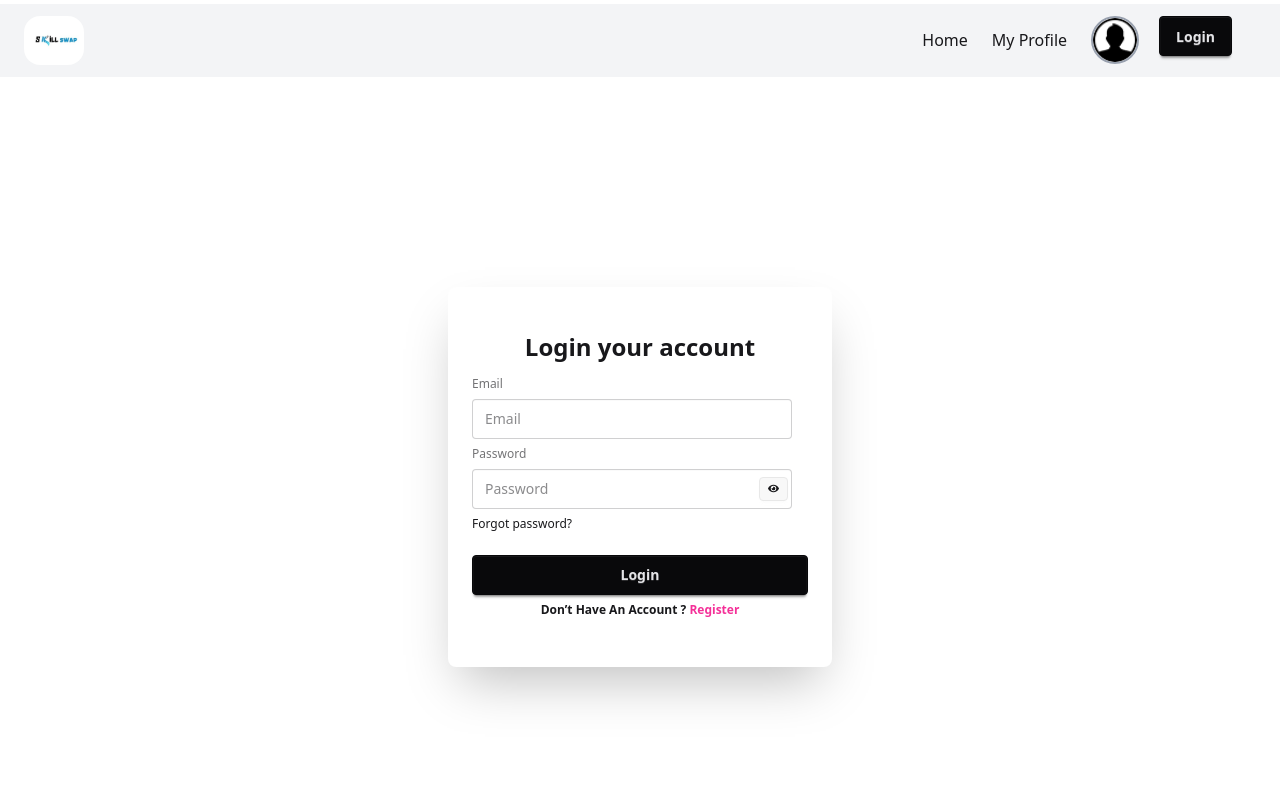
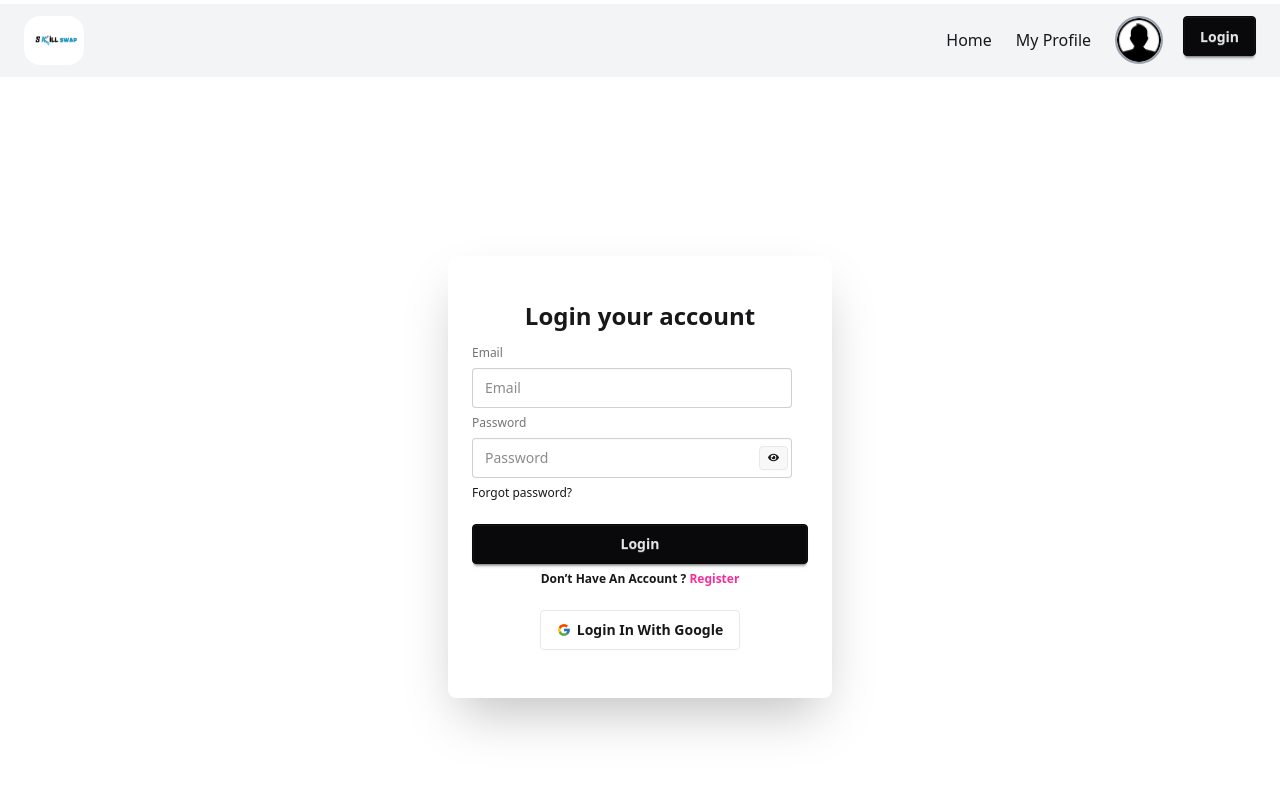
Before and after one commit to Istheaksayem/local-skill-project, a React (Vite) app: page /auth/login in a window 1280 px wide. Shown: the top 800 px of the page. Built offline with nearby package versions, Linux system fonts and the light colour scheme; no server answers.

Commit message:
added Sign In Google and complete Project

```diff
--- a/package.json
+++ b/package.json
@@ -11,9 +11,11 @@
   },
   "dependencies": {
     "@tailwindcss/vite": "^4.1.15",
+    "animate.css": "^4.1.1",
     "firebase": "^12.4.0",
     "react": "^19.1.1",
     "react-dom": "^19.1.1",
+    "react-hot-toast": "^2.6.0",
     "react-icons": "^5.5.0",
     "react-router": "^7.9.4",
     "react-toastify": "^11.0.5",
--- a/src/Pages/Home.jsx
+++ b/src/Pages/Home.jsx
@@ -16,7 +16,7 @@ const Home = () => {
     }, [])
     return (
         <div>
-            <h2 className='text-3xl font-bold text-center mt'>Popular Skills</h2>
+            <h2 className='text-3xl font-bold text-center mt animate__animated animate__lightSpeedInRight'>Popular Skills</h2>
             <div className='grid md:grid-cols-3 gap-6'>
                 {skills.map((skill) => (
                     <SkillCard key={skill.skillId} skill={skill} />
--- a/src/Pages/Login.jsx
+++ b/src/Pages/Login.jsx
@@ -2,15 +2,32 @@ import React, { use, useState } from 'react';
 import { Link, useLocation, useNavigate } from 'react-router';
 import { AuthContext } from '../component/Provider/AuthProvider';
 import { FaEye } from 'react-icons/fa';
+import { FcGoogle } from 'react-icons/fc';
+import { getAuth, GoogleAuthProvider, signInWithPopup } from 'firebase/auth';
+const auth =getAuth()
 
+const googleProvider = new GoogleAuthProvider();
 
 const Login = () => {
+
     const [showPassword, setShowPassword] = useState(false)
     const [error, setError] = useState("");
     const { signIn } = use(AuthContext)
     const location = useLocation();
     console.log(location)
     const navigate = useNavigate();
+
+        const handleGoogleSignIn =() => {
+            // console.log("google button clicked")
+            signInWithPopup(auth,googleProvider)
+            .then(result =>{
+                console.log(result.user)
+            })
+            .catch(error =>{
+                console.log(error)
+            })
+        }
+
     const handleLogin = (e) => {
         e.preventDefault();
         const form = e.target
@@ -75,6 +92,11 @@ const Login = () => {
                         </div>
                         <button type='submit' className="btn btn-neutral mt-4">Login</button>
                         <p className='text-center font-semibold'>Don’t Have An Account ? <Link className='text-secondary' to="/auth/register">Register</Link></p>
+
+                           <div className='flex item-center justify-center'>
+                             <button onClick={handleGoogleSignIn} type='submit' className="btn bg-white mt-4"> <FcGoogle />Login In With Google</button>
+
+                           </div>
                     </fieldset>
                 </form>
             </div>
--- a/src/component/ForgetPassword.jsx
+++ b/src/component/ForgetPassword.jsx
@@ -1,5 +1,8 @@
 import { getAuth, sendPasswordResetEmail } from 'firebase/auth';
 import React, { useEffect, useRef } from 'react';
+import toast from 'react-hot-toast';
+
+
 import { useLocation, useNavigate } from 'react-router';
 
 const ForgetPassword = () => {
@@ -56,7 +59,9 @@ const ForgetPassword = () => {
                         </button>
                     </fieldset>
                 </form>
+
             </div>
+
         </div>
     );
 };
--- a/src/component/NavBar/NavBar.jsx
+++ b/src/component/NavBar/NavBar.jsx
@@ -3,7 +3,8 @@ import { Link, NavLink } from 'react-router'
 import logo from '../../assets/WhatsApp Image 2025-10-21 at 21.28.52_e3400c53.png'
 import { AuthContext } from '../Provider/AuthProvider';
 import userIcon from '../../assets/user.png'
-import { toast, ToastContainer } from 'react-toastify';
+import toast, { Toaster } from 'react-hot-toast';
+
 
 
 const NavBar = () => {
@@ -29,7 +30,7 @@ const NavBar = () => {
       </div>
 
       {/* Right side - Home & Profile */}
-      <div>{user && user.email}</div>
+      <div className='hidden md:block'>{user && user.email}</div>
       <div className="flex items-center gap-6">
         <NavLink to="/" >Home</NavLink>
         <NavLink to="/profile" >My Profile</NavLink>
@@ -54,7 +55,8 @@ const NavBar = () => {
 
 
         </div>
-          <ToastContainer position='top-center'></ToastContainer>
+          {/* <ToastContainer position='top-center'></ToastContainer> */}
+          {/* <Toaster position='top-center'></Toaster> */}
       </div>
 
     </div>
--- a/src/component/Profile.jsx
+++ b/src/component/Profile.jsx
@@ -1,6 +1,7 @@
 import React, { useContext, useState } from 'react';
 import { AuthContext } from '../component/Provider/AuthProvider';
-import { toast } from 'react-toastify';
+import toast from 'react-hot-toast';
+
 
 const Profile = () => {
   const { user, updateUser } = useContext(AuthContext);
--- a/src/index.css
+++ b/src/index.css
@@ -1,2 +1,5 @@
 @import "tailwindcss";
 @plugin "daisyui";
+
+
+@import 'animate.css';
--- a/src/main.jsx
+++ b/src/main.jsx
@@ -5,6 +5,9 @@ import App from './App.jsx'
 import { RouterProvider } from 'react-router'
 import router from './routes/Router.jsx'
 import AuthProvider from './component/Provider/AuthProvider.jsx'
+import { Toaster } from 'react-hot-toast'
+import { ToastContainer } from 'react-toastify'
+
 
 
 
@@ -14,6 +17,9 @@ createRoot(document.getElementById('root')).render(
 <AuthProvider>
 
    <RouterProvider router={router}> </RouterProvider>
+   <ToastContainer></ToastContainer>
+   <Toaster position="top-center" reverseOrder={false} />
+
 </AuthProvider>
 
 
--- a/src/routes/Router.jsx
+++ b/src/routes/Router.jsx
@@ -49,6 +49,10 @@ const router = createBrowserRouter([
         {
           path:"/auth/forget-password",
           Component:ForgetPassword
+        },
+        {
+          path:"/",
+          element:<h2>error 404</h2>
         }
     ]
   },
```
Also changed, not shown: 1 other file (tests, documents, lock files or other folders).
